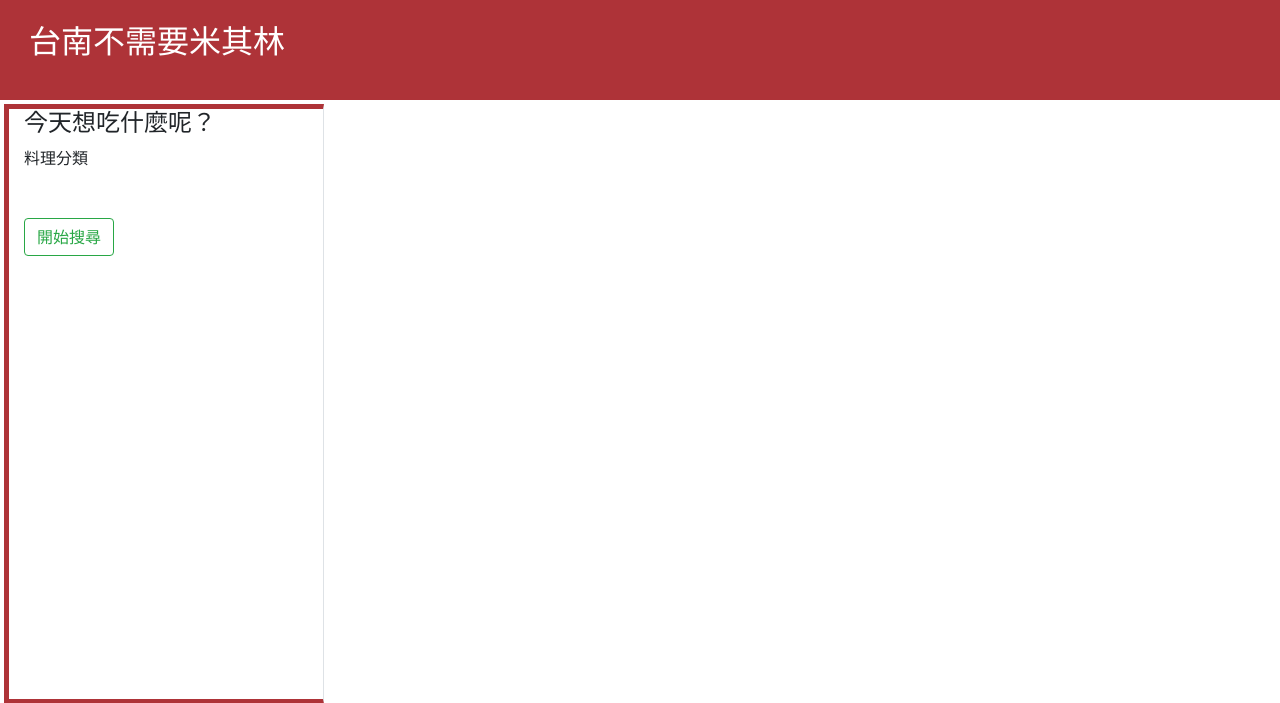
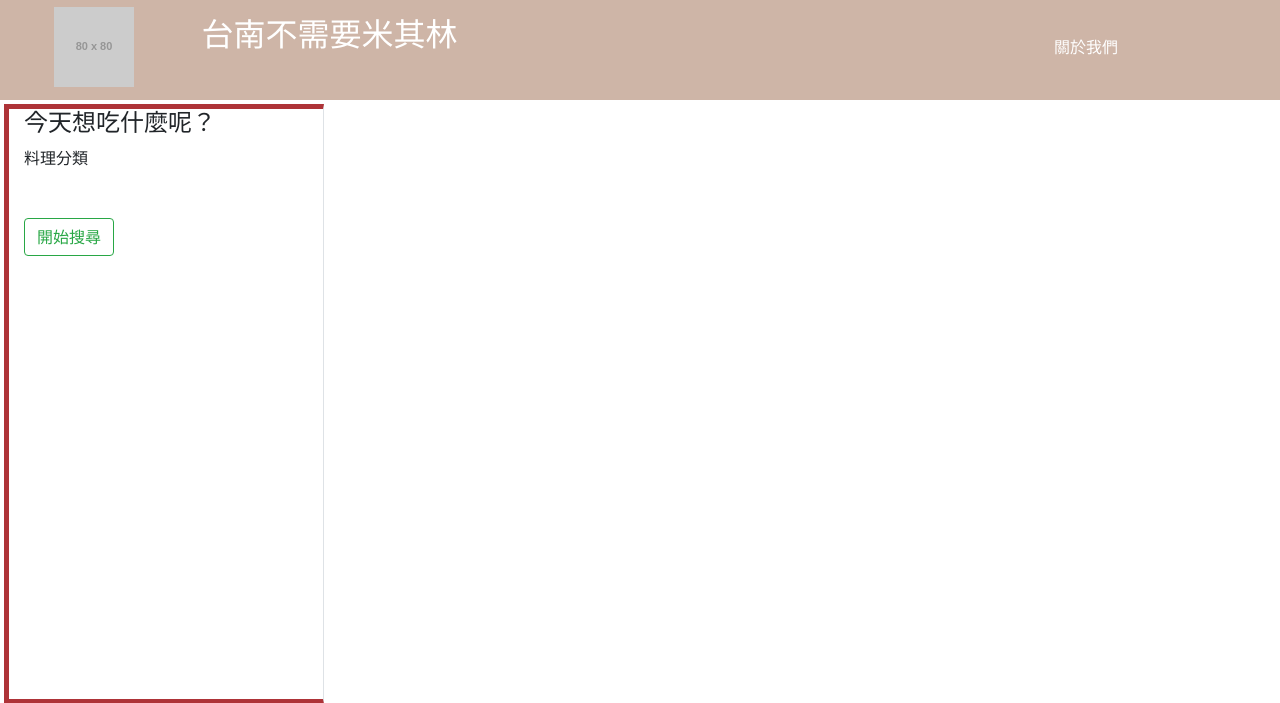
Before and after one commit to yen900611/TNFood_DJ, a Django app: page /food/ in a window 1280 px wide. Shown: the top 703 px of the page. Run offline with Django 4.2, Linux system fonts and the light colour scheme; grey boxes labelled with a size stand in for pictures from a placeholder-image service; some libraries are stand-ins or nearby versions.

Commit message:
update header

```diff
--- /dev/null
+++ b/mysite/food/static/food/css/base.css
@@ -0,0 +1,23 @@
+footer {
+    min-height: 100px;
+    background-color: cornsilk;
+}
+
+
+main {
+    min-height: 600px;
+}
+
+.grid-item {
+    max-width: 300px;
+    max-height: 300px;
+
+    border: 1px solid #AE3338;
+}
+
+.grid-item > .grid-item-img {
+
+    border: 3px solid #AE3338;
+    /* width: 100%; */
+
+}
--- /dev/null
+++ b/mysite/food/static/food/css/header.css
@@ -0,0 +1,28 @@
+.home-header {
+    min-height: 100px;
+    background-color: #CEB5A7;
+    /* justify-content: center;
+    align-content: center; */
+
+}
+
+.home-header-logo {
+    display: inline;
+    min-width: 100px;
+    justify-content: center;
+    margin-right: 50px;
+    margin-left: 50px;
+}
+
+.home-header-title {
+    display: inline-block;
+    min-width: 800px;
+    font-size: 32pt;
+}
+
+.home-header-left {
+    display: inline;
+    width: 200px;
+
+    /* align-content:flex-end; */
+}
--- a/mysite/food/templates/food/base.html
+++ b/mysite/food/templates/food/base.html
@@ -1,3 +1,4 @@
+{% load static %}
 <!doctype html>
 <html>
 <head>
@@ -8,58 +9,29 @@
     <link href="https://fonts.googleapis.com/icon?family=Material+Icons" rel="stylesheet">
     <link rel="stylesheet" href="https://cdn.jsdelivr.net/npm/bootstrap@4.5.3/dist/css/bootstrap.min.css"
           integrity="sha384-TX8t27EcRE3e/ihU7zmQxVncDAy5uIKz4rEkgIXeMed4M0jlfIDPvg6uqKI2xXr2" crossorigin="anonymous">
-    <style>
-        footer {
-            min-height: 100px;
-            background-color: cornsilk;
-        }
+    <link rel="stylesheet" href="{% static 'food/css/base.css' %}">
+    <link rel="stylesheet" href="{% static 'food/css/header.css' %}">
 
-        header {
-            min-height: 100px;
-            max-height: 150px;
-            background-color: #AE3338;
-
-        }
-
-        main {
-            min-height: 600px;
-        }
-
-
-        .grid-item {
-            /* grid_item_place */
-
-
-            /* box-sizing: border-box; */
-
-            max-width: 300px;
-            max-height: 300px;
-
-            border: 1px solid #AE3338;
-        }
-
-        .grid-item > .grid-item-img {
-
-            border: 3px solid #AE3338;
-            /* width: 100%; */
-
-        }
-    </style>
   {% endblock %}
   {% block custom_style %}{% endblock %}
 </head>
 <body>
-<header>
-  <!-- search block -->
-  <div class="p-3">
+    <header>
+        <div class="p-1 home-header">
+            <div class="home-header-logo">
+                <img src="https://fakeimg.pl/80x80/200">
+            </div>
+            <div class="home-header-title m-auto mt-3">
+                <a href="/food" class="btn inline text-white">
+                    <h2>台南不需要米其林</h2>
+                </a>
 
-    <div class="m-auto mt-3">
-      <!-- The form -->
-      <a href="/food" class="btn inline text-white"><h2>台南不需要米其林</h2></a>
-
-    </div>
-  </div>
-</header>
+            </div>
+            <div class="home-header-left ml-5 ">
+                <a href="＃" class="btn inline text-white">關於我們</a>
+            </div>
+        </div>
+    </header>
 
 <main>
   {% block main %}{% endblock %}
--- a/mysite/mysite/urls.py
+++ b/mysite/mysite/urls.py
@@ -33,4 +33,5 @@ urlpatterns = \
         path('food/', include('food.urls')),
         path("api/", api.urls),
         path('', index)
-    ] + static(settings.MEDIA_URL, document_root=settings.MEDIA_ROOT)
+    ] + static(settings.MEDIA_URL, document_root=settings.MEDIA_ROOT) + static(settings.STATIC_URL,
+                                                                               document_root=settings.STATIC_ROOT)
```
